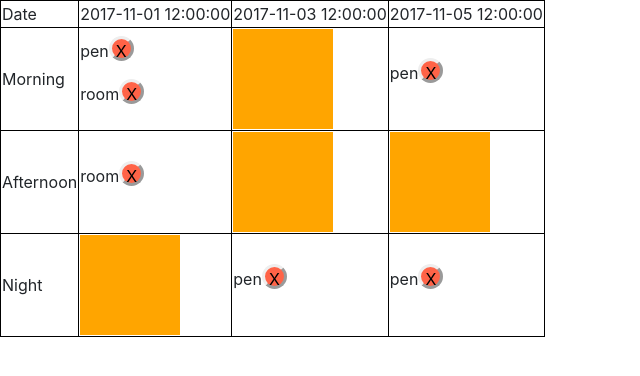
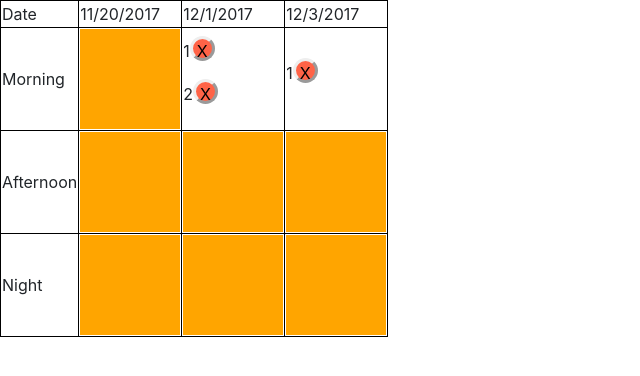
Before and after one commit to YiChunHung/Borrow_sys, a React app: page / in a window 1280 px wide. Shown: the top 376 px of the page, without its empty margins (0-640 px from the left). Built offline with nearby package versions, Linux system fonts and the light colour scheme; the HTML template or start-up script is replaced by a standard one.

Commit message:
load data and load button state completed

```diff
--- a/src/components/ButtonTimeAvailable.jsx
+++ b/src/components/ButtonTimeAvailable.jsx
@@ -17,7 +17,7 @@ export default class ButtonTimeAvailable extends React.Component{
 		this.setState(
 			{isSelected: !this.state.isSelected}
 		);
-		this.props.onChange();
+		this.props.onChange(this.props.time);
 	}
 
 	render(){
--- a/src/components/Main.jsx
+++ b/src/components/Main.jsx
@@ -17,9 +17,20 @@ export default class Main extends React.Component {
     });
   }
   render() {
+    const Testdate = [
+      {date:"2017-12-03 00:00:00"},
+      {date:"2017-12-01 00:00:00"},
+      {date:"2017-11-20 00:00:00"}
+    ];
+
+    const Testitem = [
+      {iid:1},
+      {iid:2}
+    ];
+
     return (
       <div>
-      <TimeTable/>
+        <TimeTable frontDate={Testdate} item={Testitem}/>
       </div>
       /*
       <div>
--- /dev/null
+++ b/src/components/TestAPI.json
@@ -0,0 +1,25 @@
+{
+	"uid":0,
+	"object":"status",
+	"action":"read",
+	"server time":"2017-11-25 10:07:00",
+	"validation":0,
+	"payload":[
+		{
+			"sid":1,
+			"iid":1,
+			"time_start":"2017-12-01 08:00:00",
+			"time_end":"2017-12-01 11:59:59"
+		},{
+			"sid":2,
+			"iid":2,
+			"time_start":"2017-12-01 08:00:00",
+			"time_end":"2017-12-01 11:59:59"
+		},{
+			"sid":2,
+			"iid":1,
+			"time_start":"2017-12-03 08:00:00",
+			"time_end":"2017-12-03 11:59:59"
+		}
+	]
+}
--- a/src/components/TimeTable.jsx
+++ b/src/components/TimeTable.jsx
@@ -3,53 +3,138 @@ import {Table} from 'reactstrap'
 import ButtonTimeAvailable from 'components/ButtonTimeAvailable.jsx';
 import ButtonTimeDelete from 'components/ButtonTimeDelete.jsx';
 import 'components/TimeTable.css';
+import API from 'components/TestAPI.json'
 import DATA from 'components/data.json'
-
-function ButtonChoosing(props){
-	console.log(this.state);
-	if (props.name.length==0) {
-		return(
-			<td> <ButtonTimeAvailable onChange={this.handleClick}/> </td>
-		)
-	} else {
-		const buttonDelete = props.name.map(
-			function(item){
-				return(<ButtonTimeDelete item={item}/>)
-			}
-		);
-		return(
-			<td> {buttonDelete} </td>
-		)
-	}
-}
-
 
 export default class TimeTable extends React.Component{
 	constructor(props){
 		super(props);
 		this.handleClick = this.handleClick.bind(this);
-		this.state = DATA;
+		this.handleBlockTime = this.handleBlockTime.bind(this);
+		this.handleFrontTime = this.handleFrontTime.bind(this);
+		this.state = {
+			create:[]
+		};
 	};
 
-	handleClick(){
-		console.log(1);
+	handleClick(time){
+		//console.log(time);
+		//var stateVar = this.state.create;
+		const itemArray = this.props.item.map(
+			function(item){
+				var createNew = {
+					iid:item.iid,
+					date:time
+				};
+				return createNew;
+			}
+		);
+		//console.log(itemArray);
+		const isDuplicate = this.state.create.map(
+			function(create){
+				//console.log(create.date[0]);
+				//console.log(time[0]);
+				if (create.date[0].toString()==time[0].toString())
+					return true
+				 else
+					return false
+			}
+		);
+		//console.log(isDuplicate);
+		if(isDuplicate.includes(true)){
+			//console.log(1);
+			this.setState(
+				{create:this.state.create.filter(
+					function(e, i){
+						return !isDuplicate[i];
+					}
+				)}
+			);
+		} else {
+			this.setState(
+				{create:this.state.create.concat(itemArray)}
+			);
+		}
+		//console.log(this.state.create);
+	};
+	handleBlockTime(block, handleClick){
+		const timeBlocks = {
+			"morning":{
+				"start":[8,0,0],
+				"end":[11,59,59]
+			},
+			"afternoon":{
+				"start":[12,0,0],
+				"end":[17,59,59]
+			},
+			"night":{
+				"start":[18,0,0],
+				"end":[23,59,59]
+			}
+		}
+		return function(dateIn, index){
+			var timeBlock = {
+				"start":new Date(dateIn.date),
+				"end":new Date(dateIn.date),
+				"name": []
+			};
+			timeBlock.start.setHours(timeBlocks[block].start[0],timeBlocks[block].start[1],timeBlocks[block].start[2]);
+			timeBlock.end.setHours(timeBlocks[block].end[0],timeBlocks[block].end[1],timeBlocks[block].end[2]);
 
-	};
+			for(var i=0; i<API.payload.length; i++){
+				var APIstart = new Date(API.payload[i].time_start);
+				if(timeBlock.start.toString() == APIstart.toString()){
+					timeBlock.name.push(API.payload[i].iid);
+				}
+			}
+			if (timeBlock.name.length==0) {
+				return(
+					<td key={index}> <ButtonTimeAvailable onChange={handleClick} time={[timeBlock.start,timeBlock.end]}/> </td>
+				)
+			} else {
+				const buttonDelete = timeBlock.name.map(
+					function(item, index){
+						return(<ButtonTimeDelete key={index} item={item}/>)
+					}
+				);
+				return(
+					<td key={index}> {buttonDelete} </td>
+				)
+			}
+		};
+	}
+
+	handleFrontTime(frontDateIn, index){
+		var frontDate = new Date(frontDateIn.date);
+		var frontDateString = frontDate.toLocaleDateString();
+		return (
+			<td key={index}> {frontDateString} </td>
+		)
+	}
 
 	render(){
-		//var day = new Date(this.state.frontDate[0].date);
+		var frontDate = this.props.frontDate;
+		frontDate.sort(
+			function(date1, date2){
+				var a = new Date(date1.date);
+				var b = new Date(date2.date);
+				return a - b;
+			}
+		);
 
-		const head = this.state.frontDate.map(
-			front => <td> {front.date} </td>
+		//console.log(this.state.create.item)
+
+		const head = frontDate.map(
+			this.handleFrontTime
 		);
-		const rowMorning = this.state.tableDate[0].item.map(
-			ButtonChoosing,this
+		const rowMorning = frontDate.map(
+			this.handleBlockTime("morning",this.handleClick)
 		);
-		const rowAfternoon = this.state.tableDate[1].item.map(
-			ButtonChoosing,this
+		const rowAfternoon = frontDate.map(
+			this.handleBlockTime("afternoon",this.handleClick)
 		);
-		const rowNight = this.state.tableDate[2].item.map(
-			ButtonChoosing,this
+		const rowNight = frontDate.map(
+			this.handleBlockTime("night",this.handleClick)
 		);
 		return (
      		<table className="Table">
```
Also changed, not shown: 1 other file (tests, documents, lock files or other folders).
